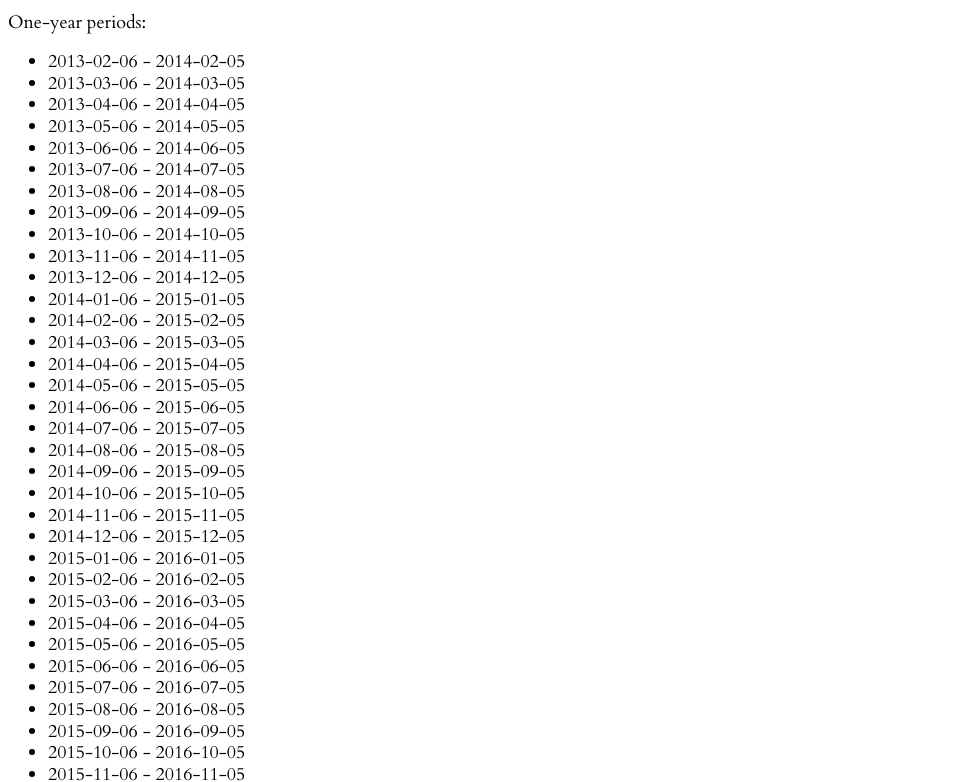
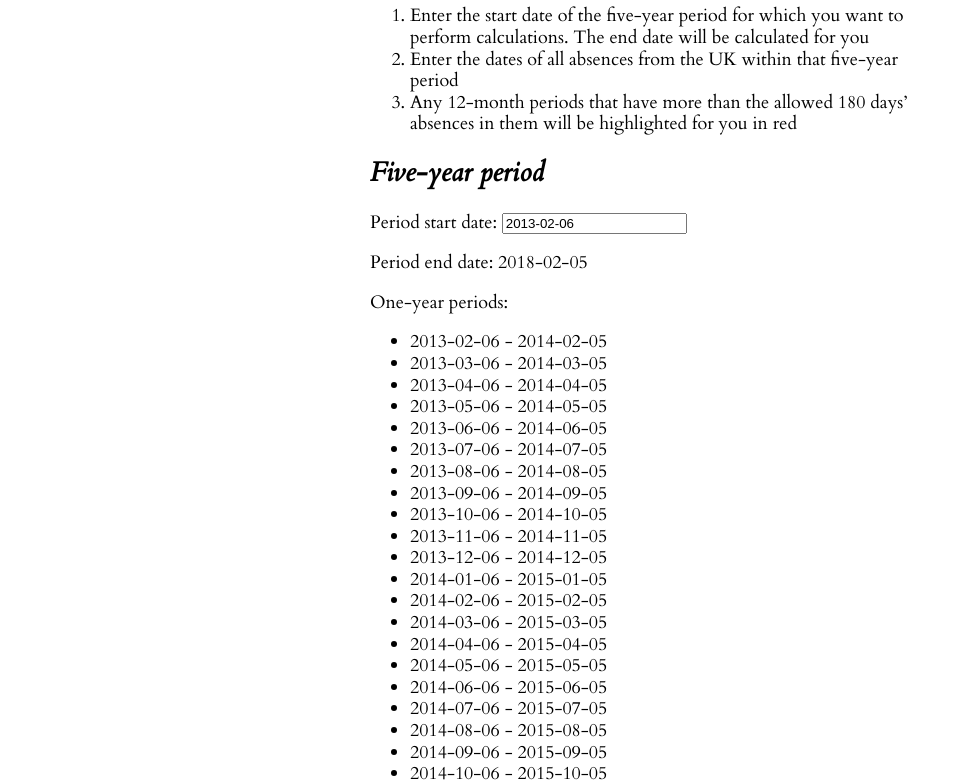
Before and after one commit to robmiller/immigration-absences, a plain HTML site: page index.html in a window 1280 px wide. Shown: the part 86-868 px from the top of the page, without its empty margins (0-962 px from the left). Drawn offline with Linux system fonts and the light colour scheme.

Commit message:
Better explanations of what to do for the user

```diff
--- a/app.css
+++ b/app.css
@@ -5,6 +5,16 @@ body {
 	line-height:1.2;
 }
 
+.container {
+	width:30em;
+	margin:0 auto;
+}
+
+h1, h2, h3, h4, h5, h6 {
+	font-weight:700;
+	font-style:italic;
+}
+
 input:invalid {
 	border:1px solid red;
 	background:rgba(244, 67, 54, 0.33);
--- a/index.html
+++ b/index.html
@@ -9,7 +9,18 @@
 </head>
 <body>
 
-  <div id="app">
+  <div class="container" id="app">
+    <h1>Immigration absences calculator</h1>
+
+    <div class="instructions">
+      <ol>
+        <li>Enter the start date of the five-year period for which you want to perform calculations. The end date will be calculated for you</li>
+        <li>Enter the dates of all absences from the UK within that five-year period</li>
+        <li>Any 12-month periods that have more than the allowed 180 days’ absences in them will be highlighted for you in red</li>
+      </ol>
+    </div>
+
+    <h2>Five-year period</h2>
     <p>Period start date: <input type="text" id="period_start" v-model="period.start" v-on:input="calculate_years" require pattern="^\d{4}-\d{2}-\d{2}$"></p>
     <p>Period end date: {{ period.end }}</p>
 
@@ -26,6 +37,14 @@
       </li>
     </ul>
 
+    <h2>Twelve-month periods</h2>
+    <p>The given five-year period contains the following twelve-month periods, as defined by the immigration rules:</p>
+    <ul id="years">
+      <li v-for="year in years">
+        {{ year.start.format("YYYY-MM-DD") }} - {{ year.end.format("YYYY-MM-DD") }}
+      </li>
+    </ul>
+
     <p class="total_absent_days">Total absent days: <span>{{ total_absent_days }}</span></p>
   </div>
 
```
